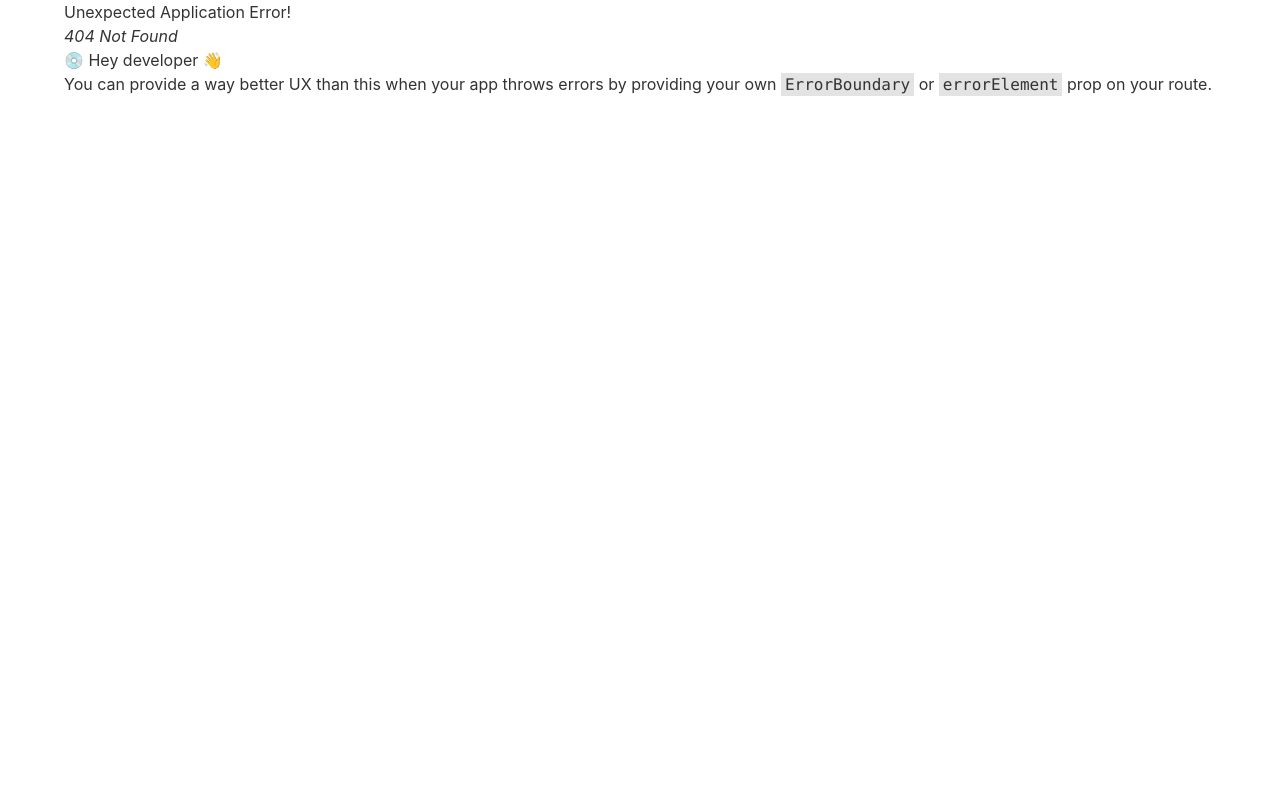
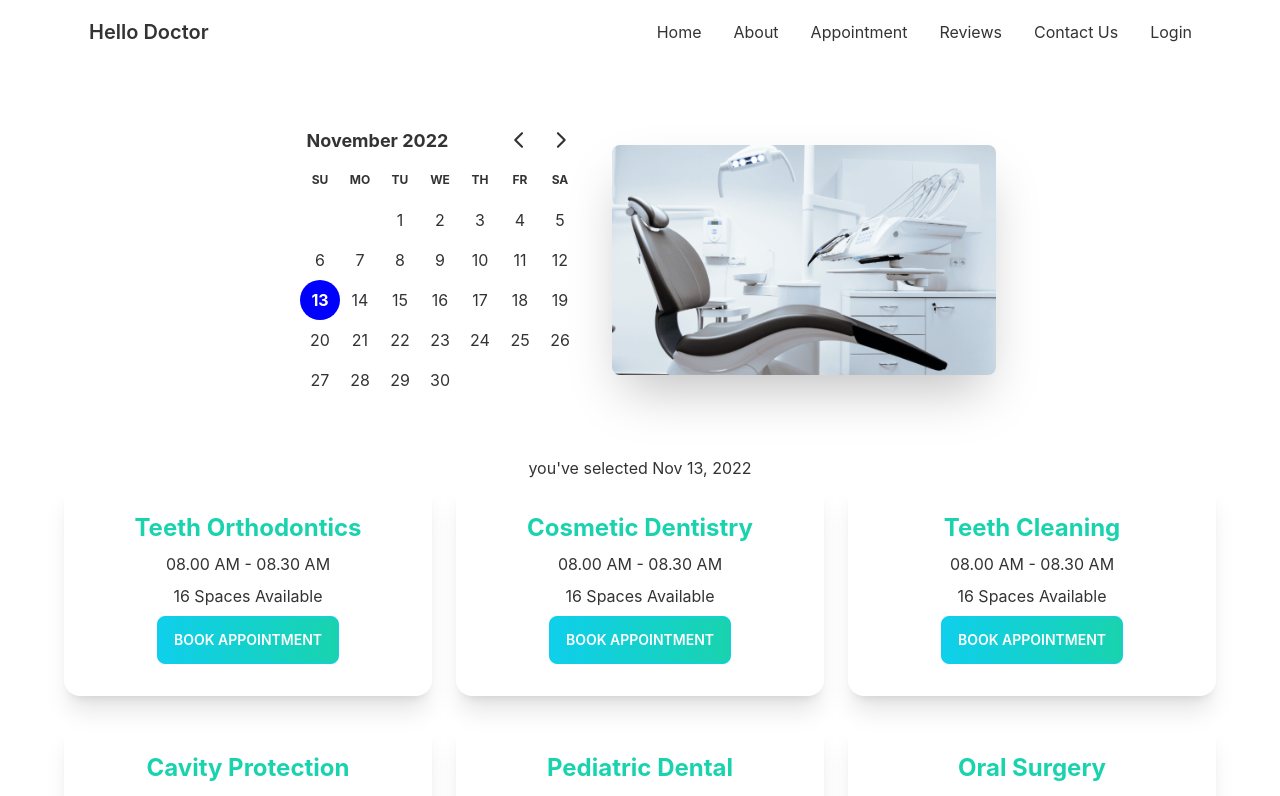
Before and after one commit to nesaranaeem/hello-doctor-client, a React (Create React App) app: page /appointment in a window 1280 px wide. Before the commit this address had no page. Shown: the top 796 px of the page. Built offline with nearby package versions, Linux system fonts and the light colour scheme.

Commit message:
appointment page updated

```diff
--- a/package.json
+++ b/package.json
@@ -7,7 +7,9 @@
     "@testing-library/react": "^13.4.0",
     "@testing-library/user-event": "^13.5.0",
     "daisyui": "^2.39.1",
+    "date-fns": "^2.29.3",
     "react": "^18.2.0",
+    "react-day-picker": "^8.3.6",
     "react-dom": "^18.2.0",
     "react-router-dom": "^6.4.3",
     "react-scripts": "5.0.1",
--- /dev/null
+++ b/public/appointmentOptions.json
@@ -0,0 +1,117 @@
+[
+  {
+    "_id": 1,
+    "name": "Teeth Orthodontics",
+    "slots": [
+      "08.00 AM - 08.30 AM",
+      "08.30 AM - 09.00 AM",
+      "09.00 AM - 9.30 AM",
+      "09.30 AM - 10.00 AM",
+      "10.00 AM - 10.30 AM",
+      "10.30 AM - 11.00 AM",
+      "11.00 AM - 11.30 AM",
+      "11.30 AM - 12.00 AM",
+      "1.00 PM - 1.30 PM",
+      "1.30 PM - 2.00 PM",
+      "2.00 PM - 2.30 PM",
+      "2.30 PM - 3.00 PM",
+      "3.00 PM - 3.30 PM",
+      "3.30 PM - 4.00 PM",
+      "4.00 PM - 4.30 PM",
+      "4.30 PM - 5.00 PM"
+    ]
+  },
+  {
+    "_id": 2,
+    "name": "Cosmetic Dentistry",
+    "slots": [
+      "08.00 AM - 08.30 AM",
+      "08.30 AM - 09.00 AM",
+      "09.00 AM - 9.30 AM",
+      "09.30 AM - 10.00 AM",
+      "10.00 AM - 10.30 AM",
+      "10.30 AM - 11.00 AM",
+      "11.00 AM - 11.30 AM",
+      "11.30 AM - 12.00 AM",
+      "1.00 PM - 1.30 PM",
+      "1.30 PM - 2.00 PM",
+      "2.00 PM - 2.30 PM",
+      "2.30 PM - 3.00 PM",
+      "3.00 PM - 3.30 PM",
+      "3.30 PM - 4.00 PM",
+      "4.00 PM - 4.30 PM",
+      "4.30 PM - 5.00 PM"
+    ]
+  },
+  {
+    "_id": 3,
+    "name": "Teeth Cleaning",
+    "slots": [
+      "08.00 AM - 08.30 AM",
+      "08.30 AM - 09.00 AM",
+      "09.00 AM - 9.30 AM",
+      "09.30 AM - 10.00 AM",
+      "10.00 AM - 10.30 AM",
+      "10.30 AM - 11.00 AM",
+      "11.00 AM - 11.30 AM",
+      "11.30 AM - 12.00 AM",
+      "1.00 PM - 1.30 PM",
+      "1.30 PM - 2.00 PM",
+      "2.00 PM - 2.30 PM",
+      "2.30 PM - 3.00 PM",
+      "3.00 PM - 3.30 PM",
+      "3.30 PM - 4.00 PM",
+      "4.00 PM - 4.30 PM",
+      "4.30 PM - 5.00 PM"
+    ]
+  },
+  {
+    "_id": 4,
+    "name": "Cavity Protection",
+    "slots": [
+      "08.00 AM - 08.30 AM",
+      "08.30 AM - 09.00 AM",
+      "09.00 AM - 9.30 AM",
+      "09.30 AM - 10.00 AM",
+      "10.00 AM - 10.30 AM",
+      "10.30 AM - 11.00 AM",
+      "11.00 AM - 11.30 AM",
+      "11.30 AM - 12.00 AM",
+      "1.00 PM - 1.30 PM",
+      "1.30 PM - 2.00 PM",
+      "2.00 PM - 2.30 PM",
+      "2.30 PM - 3.00 PM",
+      "3.00 PM - 3.30 PM",
+      "3.30 PM - 4.00 PM",
+      "4.00 PM - 4.30 PM",
+      "4.30 PM - 5.00 PM"
+    ]
+  },
+  {
+    "_id": 5,
+    "name": "Pediatric Dental",
+    "slots": []
+  },
+  {
+    "_id": 6,
+    "name": "Oral Surgery",
+    "slots": [
+      "08.00 AM - 08.30 AM",
+      "08.30 AM - 09.00 AM",
+      "09.00 AM - 9.30 AM",
+      "09.30 AM - 10.00 AM",
+      "10.00 AM - 10.30 AM",
+      "10.30 AM - 11.00 AM",
+      "11.00 AM - 11.30 AM",
+      "11.30 AM - 12.00 AM",
+      "1.00 PM - 1.30 PM",
+      "1.30 PM - 2.00 PM",
+      "2.00 PM - 2.30 PM",
+      "2.30 PM - 3.00 PM",
+      "3.00 PM - 3.30 PM",
+      "3.30 PM - 4.00 PM",
+      "4.00 PM - 4.30 PM",
+      "4.30 PM - 5.00 PM"
+    ]
+  }
+]
--- /dev/null
+++ b/src/Pages/Appointment/Appointment.js
@@ -0,0 +1,21 @@
+import React, { useState } from "react";
+import AppointmentData from "./AppointmentData";
+import AppointmentHero from "./AppointmentHero";
+
+const Appointment = () => {
+  const [selectedDate, setSelectedDate] = useState(new Date());
+  return (
+    <>
+      <AppointmentHero
+        selectedDate={selectedDate}
+        setSelectedDate={setSelectedDate}
+      ></AppointmentHero>
+      <AppointmentData
+        selectedDate={selectedDate}
+        setSelectedDate={setSelectedDate}
+      ></AppointmentData>
+    </>
+  );
+};
+
+export default Appointment;
--- /dev/null
+++ b/src/Pages/Appointment/AppointmentData.js
@@ -0,0 +1,39 @@
+import { format } from "date-fns/esm";
+import React, { useEffect, useState } from "react";
+import AppointmentOptions from "./AppointmentOptions";
+import AppointmentModal from "./Modal/AppointmentModal";
+
+const AppointmentData = ({ selectedDate, setSelectedDate }) => {
+  const [appointmentOptions, setAppointmentOptions] = useState([]);
+  const [appointmentModalData, setAppointmentModalData] = useState(null);
+
+  useEffect(() => {
+    fetch("appointmentOptions.json")
+      .then((res) => res.json())
+      .then((data) => setAppointmentOptions(data));
+  }, []);
+  console.log(appointmentOptions);
+  return (
+    <section>
+      <p className="text-center">
+        you've selected {format(selectedDate, "PP")}
+      </p>
+      <div className="grid grid-cols-1 lg:grid-cols-3 md:grid-cols-2 gap-6">
+        {appointmentOptions.map((option) => (
+          <AppointmentOptions
+            key={option.id}
+            option={option}
+            setAppointmentModalData={setAppointmentModalData}
+          ></AppointmentOptions>
+        ))}
+      </div>
+      {appointmentModalData && (
+        <AppointmentModal
+          appointmentModalData={appointmentModalData}
+        ></AppointmentModal>
+      )}
+    </section>
+  );
+};
+
+export default AppointmentData;
--- /dev/null
+++ b/src/Pages/Appointment/AppointmentHero.js
@@ -0,0 +1,26 @@
+import { DayPicker } from "react-day-picker";
+import chair from "../../assets/images/chair.png";
+const AppointmentHero = ({ selectedDate, setSelectedDate }) => {
+  return (
+    <header className="my-6">
+      <div className="hero">
+        <div className="hero-content flex-col lg:flex-row-reverse">
+          <img
+            src={chair}
+            alt="chair"
+            className="max-w-sm rounded-lg shadow-2xl"
+          />
+          <div>
+            <DayPicker
+              mode="single"
+              selected={selectedDate}
+              onSelect={setSelectedDate}
+            />
+          </div>
+        </div>
+      </div>
+    </header>
+  );
+};
+
+export default AppointmentHero;
--- /dev/null
+++ b/src/Pages/Appointment/AppointmentOptions.js
@@ -0,0 +1,26 @@
+import React from "react";
+const AppointmentOptions = ({ option, setAppointmentModalData }) => {
+  const { name, slots } = option;
+  return (
+    <div className="card shadow-xl">
+      <div className="card-body text-center">
+        <h2 className="text-secondary text-2xl font-bold">{name}</h2>
+        <p>{slots.length > 0 ? slots[0] : "Try Another day"}</p>
+        <p>
+          {slots.length} {slots.length > 1 ? "Spaces" : "Space"} Available
+        </p>
+        <div className="card-actions justify-center">
+          <label
+            htmlFor="appointment-modal"
+            onClick={() => setAppointmentModalData(option)}
+            className="btn btn-primary text-white bg-gradient-to-r from-primary to-secondary"
+          >
+            Book Appointment
+          </label>
+        </div>
+      </div>
+    </div>
+  );
+};
+
+export default AppointmentOptions;
--- /dev/null
+++ b/src/Pages/Appointment/Modal/AppointmentModal.js
@@ -0,0 +1,27 @@
+import React from "react";
+
+const AppointmentModal = ({ appointmentModalData }) => {
+  const { name } = appointmentModalData;
+  return (
+    <>
+      <input type="checkbox" id="appointment-modal" className="modal-toggle" />
+      <div className="modal">
+        <div className="modal-box relative">
+          <label
+            htmlFor="appointment-modal"
+            className="btn btn-sm btn-circle absolute right-2 top-2"
+          >
+            ✕
+          </label>
+          <h3 className="text-lg font-bold">{name}</h3>
+          <p className="py-4">
+            You've been selected for a chance to get one year of subscription to
+            use Wikipedia for free!
+          </p>
+        </div>
+      </div>
+    </>
+  );
+};
+
+export default AppointmentModal;
--- a/src/Routes/Routes/Routes.js
+++ b/src/Routes/Routes/Routes.js
@@ -1,5 +1,6 @@
 import { createBrowserRouter } from "react-router-dom";
 import Main from "../../Layout/Main";
+import Appointment from "../../Pages/Appointment/Appointment";
 import Home from "../../Pages/Home/Home/Home";
 
 const router = createBrowserRouter([
@@ -11,6 +12,10 @@
         path: "/",
         element: <Home></Home>,
       },
+      {
+        path: "/appointment",
+        element: <Appointment></Appointment>,
+      },
     ],
   },
 ]);
```
Also changed, not shown: src/index.js (+7 -7 lines), 1 other file (tests, documents, lock files or other folders).
